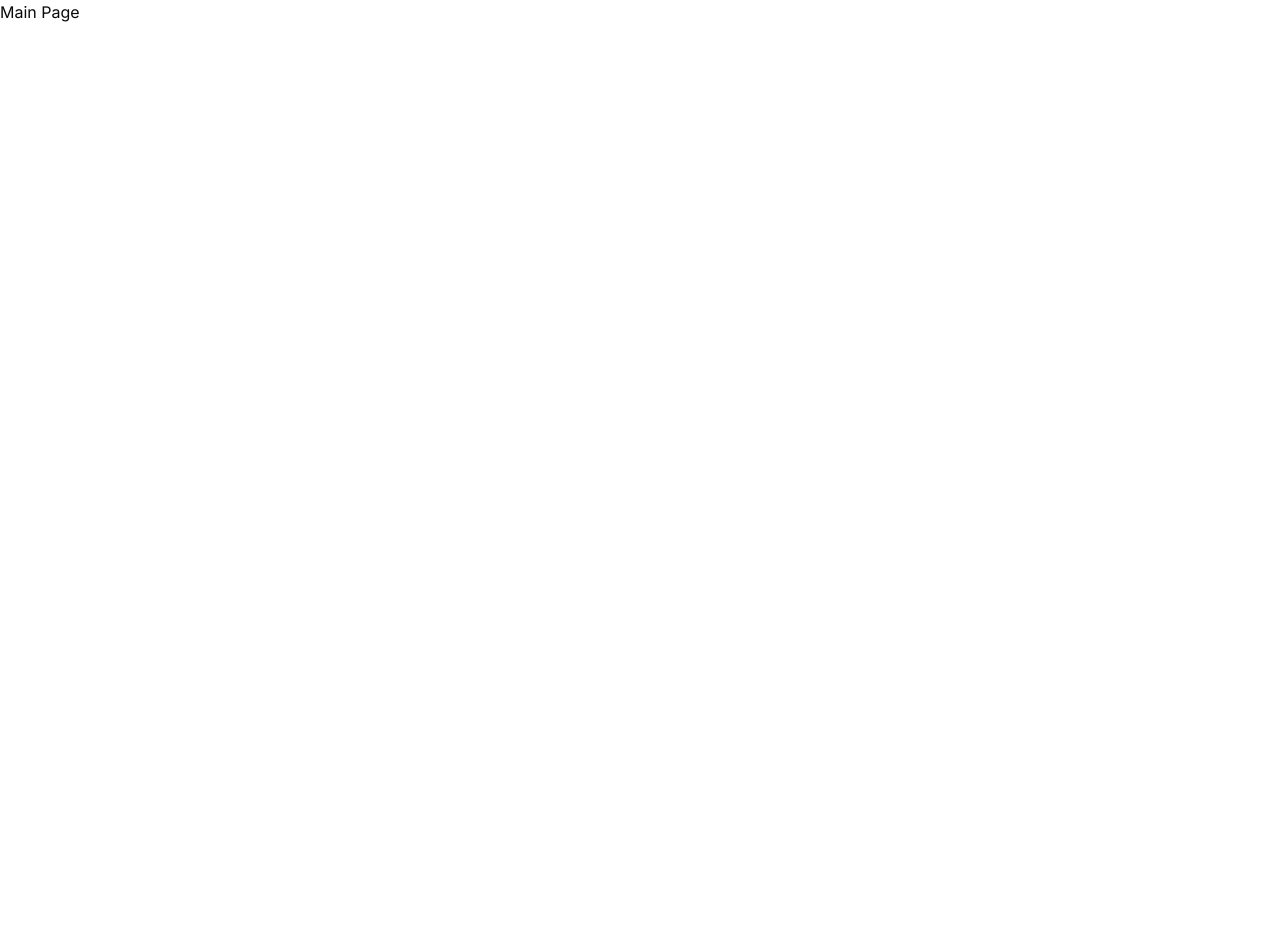
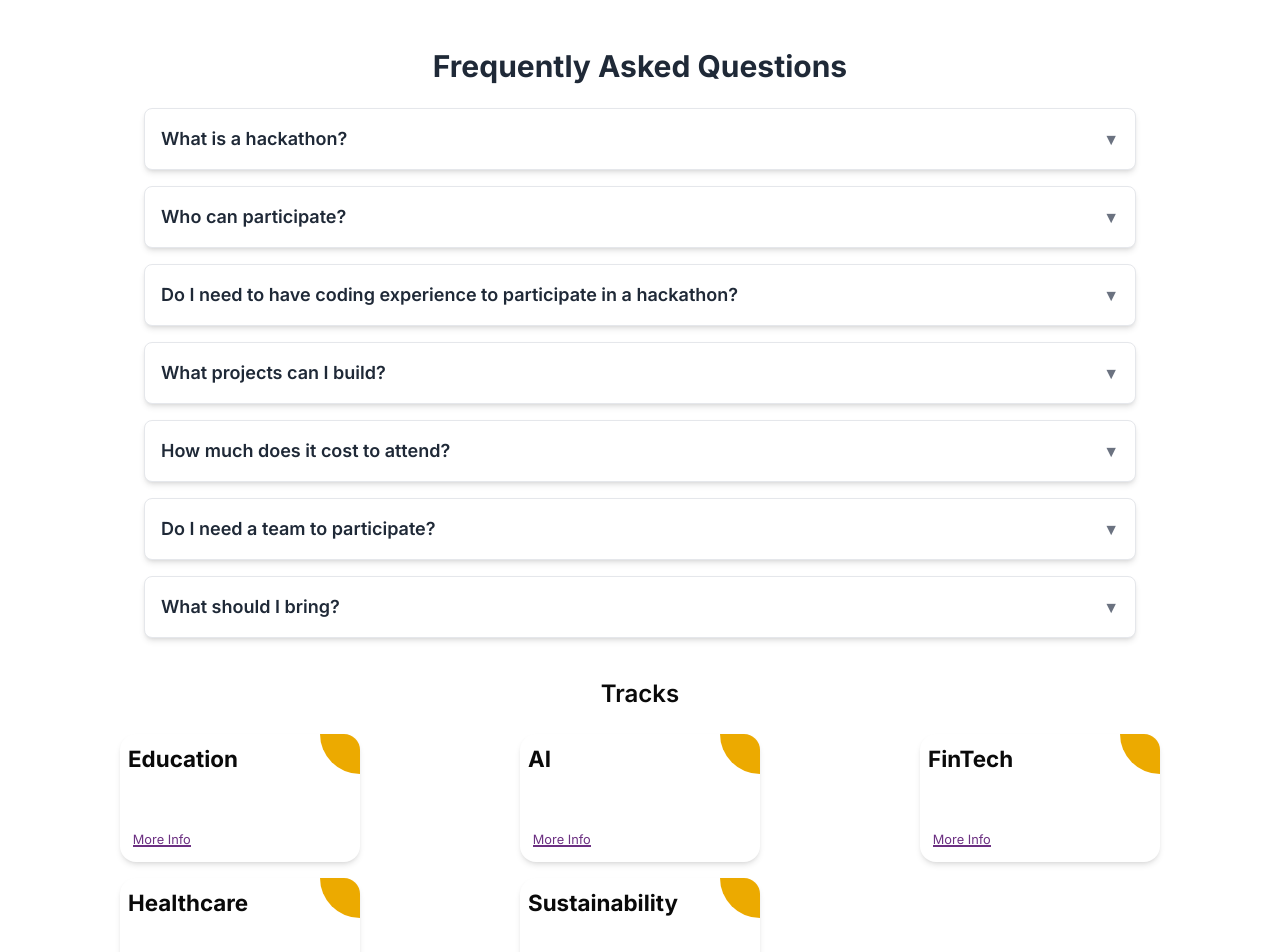
Before and after one commit to bryanmax9/beachhacks2025, a Next.js app: page / in a window 1280 px wide. Shown: the top 952 px of the page. Before the commit the page ends 800 px from the top, so only its background shows below. Built offline with nearby package versions, Linux system fonts and the light colour scheme.

Commit message:
new changes

```diff
--- a/src/app/(landing)/_components/faq.tsx
+++ b/src/app/(landing)/_components/faq.tsx
@@ -1,12 +1,11 @@
 "use client";
-import { useState } from "react";
 
-type FAQItem = {
-    question: string;
-    answer: string;
-};
+import {useState} from "react";
+import {faqs} from "@/app/_data/faqs";
 
-export default function FAQ({ faqs }: { faqs: FAQItem[] }) {
+
+export default function FAQ() {
+
     const [openIndexes, setOpenIndexes] = useState<number[]>([]);
 
     const toggleFAQ = (index: number) => {
@@ -18,7 +17,7 @@ export default function FAQ({ faqs }: { faqs: FAQItem[] }) {
     };
 
     return (
-        <div className="space-y-4 max-w-screen-lg mx-auto mt-8 p-4">
+        <div className="space-y-4 w-full sm:max-w-screen-lg mx-auto mt-8 p-4">
             <div>
                 <h2 className="text-3xl font-bold text-center mb-6 text-gray-800">
                     Frequently Asked Questions
@@ -33,23 +32,23 @@ export default function FAQ({ faqs }: { faqs: FAQItem[] }) {
                         onClick={() => toggleFAQ(index)}
                         className="w-full text-left flex justify-between items-center p-4 focus:outline-none"
                     >
-            <span className="text-lg font-semibold text-gray-800">
-              {faq.question}
-            </span>
+                        <span className="text-lg font-semibold text-gray-800">
+                          {faq.question}
+                        </span>
                         <span
                             className={`text-gray-500 transition-transform duration-300 ${
                                 openIndexes.includes(index) ? "rotate-180" : ""
                             }`}
                         >
-              ▼
-            </span>
+                          ▼
+                    </span>
                     </button>
                     <div
                         className={`overflow-hidden transition-all duration-300 ${
-                            openIndexes.includes(index) ? "max-h-[300px] p-4" : "max-h-0"
+                            openIndexes.includes(index) ? "max-h-[300px]" : "max-h-0"
                         }`}
                     >
-                        <p className="text-gray-600">{faq.answer}</p>
+                        <p className="text-gray-600 p-4">{faq.answer}</p>
                     </div>
                 </div>
             ))}
--- a/src/app/(landing)/_components/tracks.tsx
+++ b/src/app/(landing)/_components/tracks.tsx
@@ -2,7 +2,7 @@ export default function Tracks() {
     return (
         <div className="flex-col p-6 mx-6">
             <h1 className="text-2xl font-semibold text-center mb-6">Tracks</h1>
-            <div className="grid grid-cols-3 gap-4">
+            <div className="grid grid-cols-1 sm:grid-cols-3 gap-4">
                 {["Education", "AI", "FinTech", "Healthcare", "Sustainability"].map((title, index) => (
                     <div
                         key={index}
--- a/src/app/(landing)/page.tsx
+++ b/src/app/(landing)/page.tsx
@@ -1,7 +1,12 @@
+
+import FAQ from "@/app/(landing)/_components/faq";
+import Tracks from "@/app/(landing)/_components/tracks";
+
 export default function Home() {
     return (
         <div>
-            <h1>Main Page</h1>
+            <FAQ />
+            <Tracks />
         </div>
     );
 }
--- a/src/app/data/faqs.ts
+++ b/src/app/_data/faqs.ts
@@ -1,3 +1,4 @@
+
 export const faqs = [
     {
         question: "What is a hackathon?",
```
